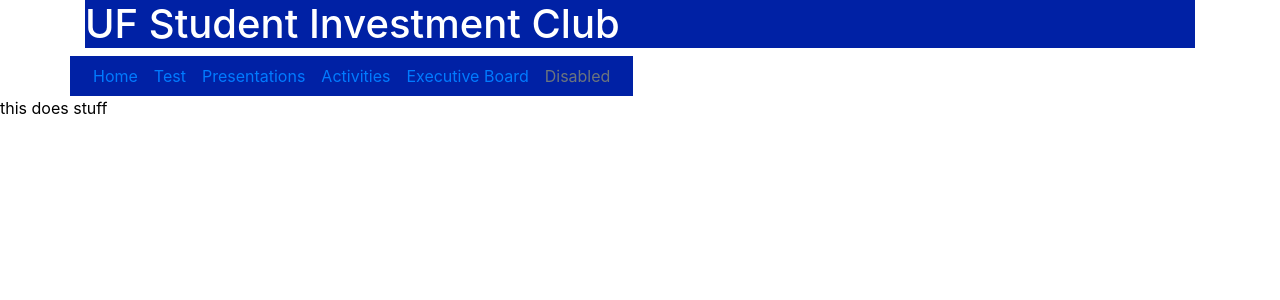
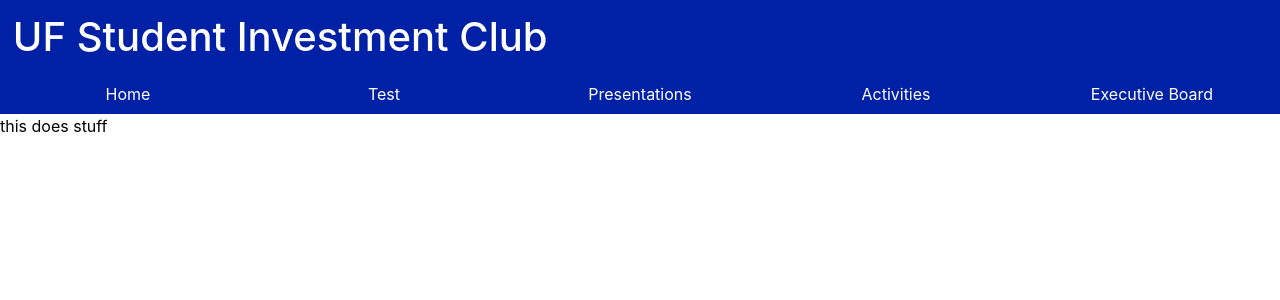
Before and after one commit to stevenrosenthal/Front-end-Practice, a React (Create React App) app in the folder client/: page / in a window 1280 px wide. Shown: the top 300 px of the page. Built offline with nearby package versions, Linux system fonts and the light colour scheme.

Commit message:
We fixed the spacing issue on the banner and nav. We needed to justify the buttons.

```diff
--- a/client/src/Header.css
+++ b/client/src/Header.css
@@ -1,26 +1,38 @@
+.container {
+  max-width: unset;
+  padding: 0%;
+  overflow: hidden;
+}
+
 body {
   background-color: white;
-}
-
-.container {
-  width: 100%;
-}
-
-.navbar-header {
-  color: rgb(250, 70, 22);
-  background-color: rgb(0, 33, 165);
-}
-
-.navbar {
-  overflow: auto;
-  background-color: rgb(0, 33, 165);
-  margin: 0px;
-  padding: 0px;
 }
 
 .banner {
   color: white;
   background-color: rgb(0, 33, 165);
-  margin: 0px;
-  padding: 0px;
+  max-width: unset;
+  padding: 1%;
+  margin-left: 0%;
+  margin-bottom: 0%;
+  width: 100%;
+  height: min-content;
 }
+
+.nav-item {
+  background-color: rgb(0, 33, 165);
+}
+
+a:hover {
+  color: rgb(250, 70, 22);
+  background-color: rgb(108, 154, 195);
+}
+
+.nav-link {
+  color: white;
+  background-color: rgb(0, 33, 165);
+}
+
+div {
+  margin: 0%;
+}
--- a/client/src/Header.js
+++ b/client/src/Header.js
@@ -5,25 +5,8 @@
 function Header() {
   return (
     <div class="container">
-      <div class="banner">
-        <h1>UF Student Investment Club</h1>
-      </div>
-      <div class="row">
-        <nav class="navbar navbar-expand-lg navbar-header">
-          <div class="container-fluid">
-            <button
-              class="navbar-toggler"
-              type="button"
-              data-bs-toggle="collapse"
-              data-bs-target="#navbarNav"
-              aria-controls="navbarNav"
-              aria-expanded="false"
-              aria-label="Toggle navigation"
-            >
-              <span class="navbar-toggler-icon"></span>
-            </button>
-            <div class="collapse navbar-collapse" id="navbarNav">
-              <ul class="navbar-nav">
+      <h1 class="banner">UF Student Investment Club</h1>
+      <ul class="nav nav-expand-lg nav-justified">
         <li class="nav-item">
           <a class="nav-link active" aria-current="page" href="/">
             Home
@@ -49,23 +32,42 @@
             Executive Board
           </a>
         </li>
-                <li class="nav-item">
-                  <a
-                    class="nav-link disabled"
-                    href="#"
-                    tabindex="-1"
-                    aria-disabled="true"
-                  >
-                    Disabled
-                  </a>
-                </li>
       </ul>
-            </div>
-          </div>
-        </nav>
-      </div>
     </div>
   );
 }
 
 export default Header;
+
+{
+  /*
+
+<ul class="nav nav-expand-lg nav-justified">
+        <li class="nav-item">
+          <a class="nav-link active" aria-current="page" href="/">
+            Home
+          </a>
+        </li>
+        <li class="nav-item">
+          <a class="nav-link" href="/test">
+            Test
+          </a>
+        </li>
+        <li class="nav-item">
+          <a class="nav-link" href="#">
+            Presentations
+          </a>
+        </li>
+        <li class="nav-item">
+          <a class="nav-link" href="#">
+            Activities
+          </a>
+        </li>
+        <li class="nav-item">
+          <a class="nav-link" href="#">
+            Executive Board
+          </a>
+        </li>
+      </ul>
+*/
+}
--- a/client/src/Home.js
+++ b/client/src/Home.js
@@ -3,11 +3,7 @@
 import React from "react";
 
 function Home() {
-  return (
-    <div>
-      <p>this does stuff</p>
-    </div>
-  );
+  return <div>this does stuff</div>;
 }
 
 export default Home;
```
Lines whose indentation alone changed are shown as unchanged.
